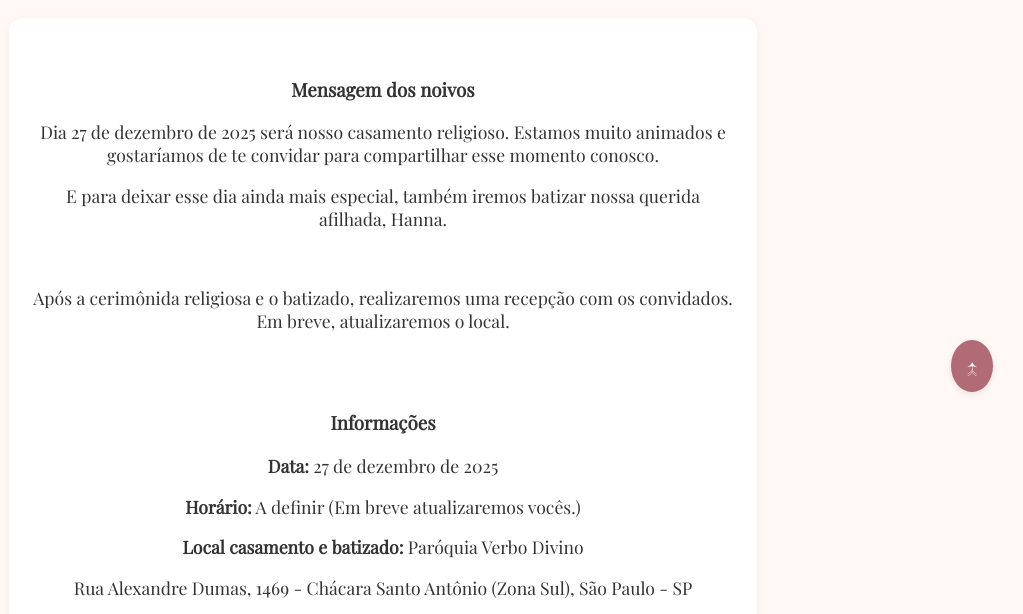
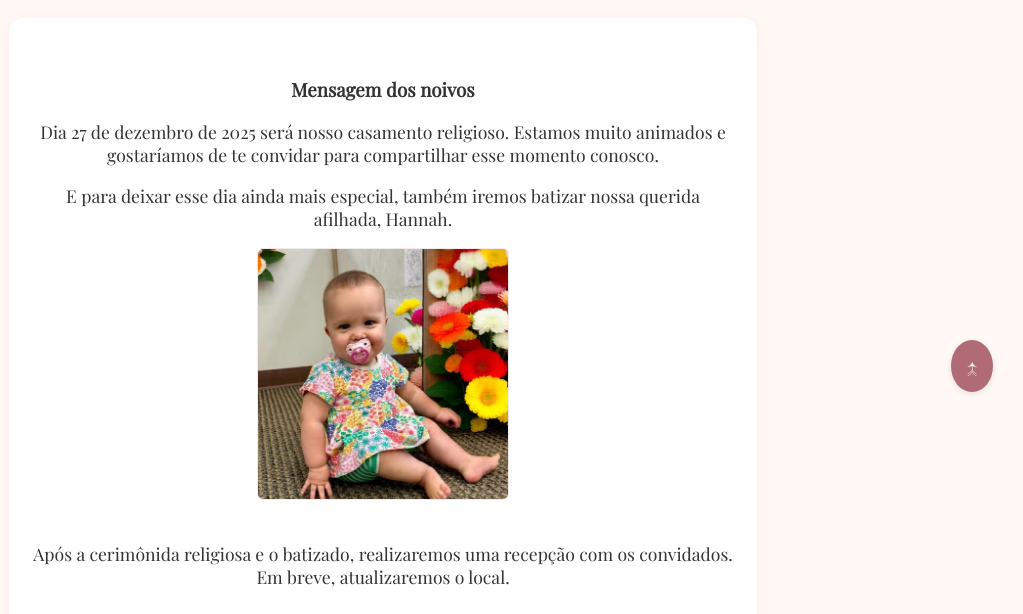
Before and after one commit to nathyshimomura/NathalyaGuilherme, a plain HTML site: page index.html in a window 1280 px wide. Shown: the part 378-992 px from the top of the page, without its empty margins (257-1280 px from the left). Drawn offline with nearby package versions, Linux system fonts and the light colour scheme.

Commit message:
Update index.html
adiciona foto hannah

```diff
--- a/index.html
+++ b/index.html
@@ -261,7 +261,17 @@
 
   <h3>Mensagem dos noivos</h3>
   <p>Dia 27 de dezembro de 2025 será nosso casamento religioso. Estamos muito animados e gostaríamos de te convidar para compartilhar esse momento conosco.</p>
-  <p>E para deixar esse dia ainda mais especial, também iremos batizar nossa querida afilhada, Hanna.</p>
+  <p>E para deixar esse dia ainda mais especial, também iremos batizar nossa querida afilhada, Hannah.</p>
+  <div style="text-align: center; margin-top: 1rem;">
+  <img src="Fotos/foto_hannah.jpg" alt="Foto Hanna" style="
+    width: 250px;      /* tamanho mediano */
+    height: 250px;     /* quadrada */
+    object-fit: cover; /* mantém proporção cortando se necessário */
+    border: 1px solid rgba(176, 107, 119, 0.15); /* borda sutil */
+    border-radius: 6px; /* opcional: cantos arredondados */
+  ">
+  </div>
+
   <br>
   <p>Após a cerimônida religiosa e o batizado, realizaremos uma recepção com os convidados. <br> Em breve, atualizaremos o local.</p>
   <br>
```
